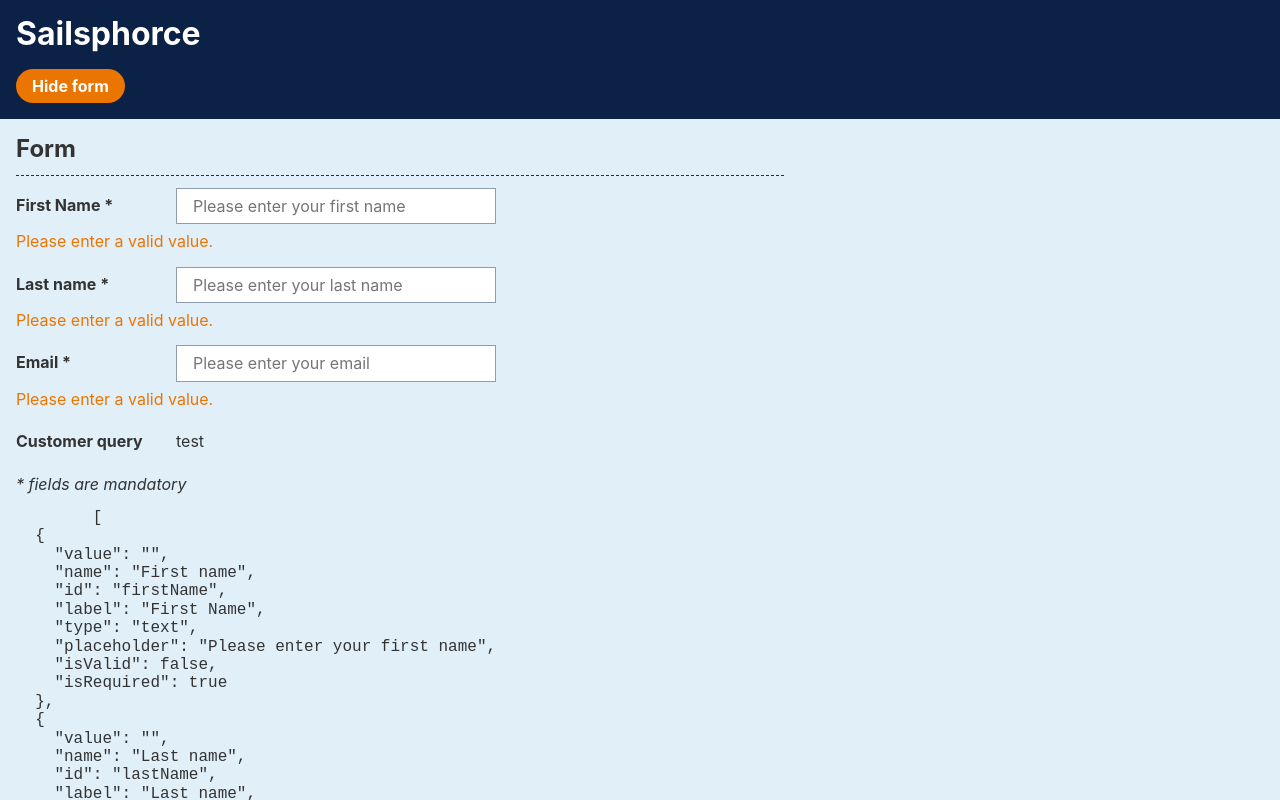
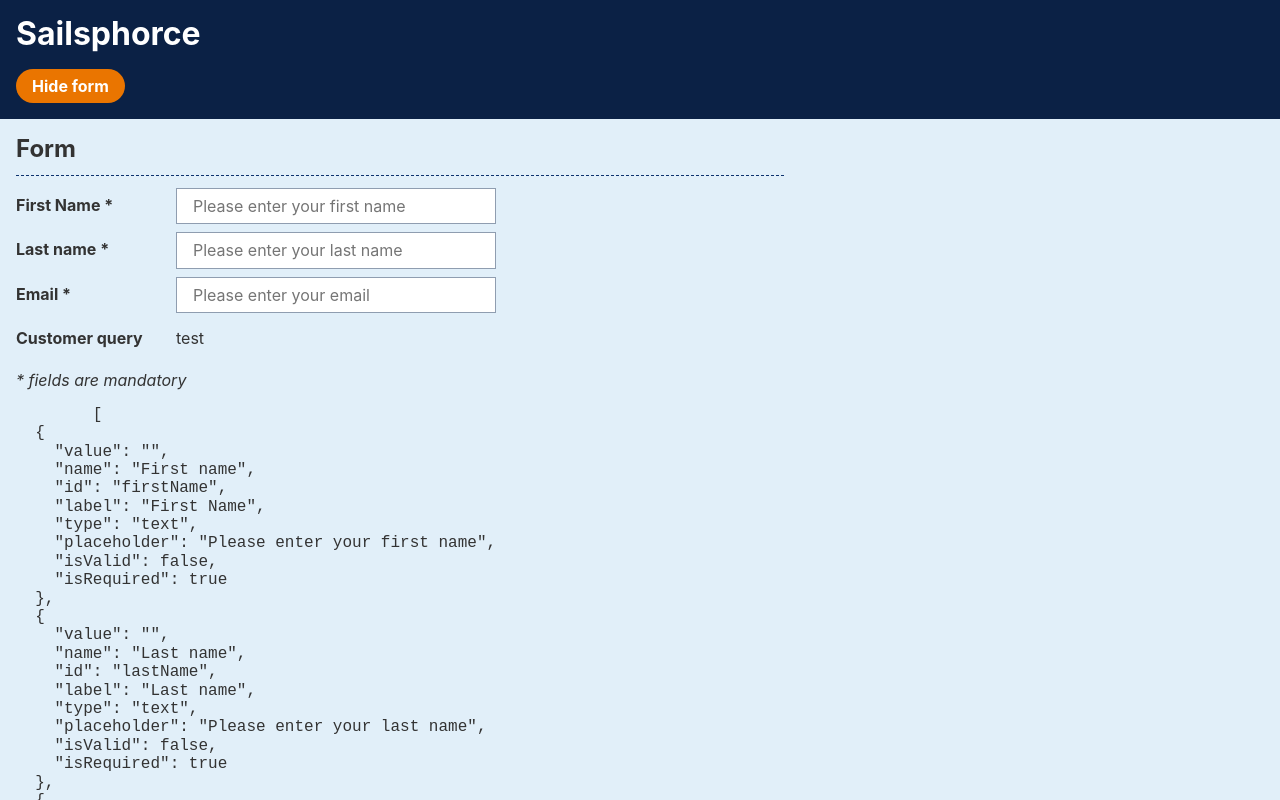
Before and after one commit to maurer2/vue-form-test, a Vue app: page / in a window 1280 px wide. Shown: the top 800 px of the page. Built offline with nearby package versions, Linux system fonts and the light colour scheme.

Commit message:
Moved hasBeenInteractedWith to aprent

```diff
--- a/src/components/Field/Field.vue
+++ b/src/components/Field/Field.vue
@@ -17,7 +17,7 @@
       />
     </template>
 
-    <p class="error" v-if="!isValid">
+    <p class="error" v-if="!isValid && hasBeenInteractedWith">
       Please enter a valid value.
     </p>
   </div>
@@ -61,6 +61,8 @@ export default class Field extends Vue {
   handleInputChange(value: string): any {
     const { id } = this;
 
+    this.hasBeenInteractedWith = true;
+
     this.$emit('inputChange', value, id);
   }
 }
```
